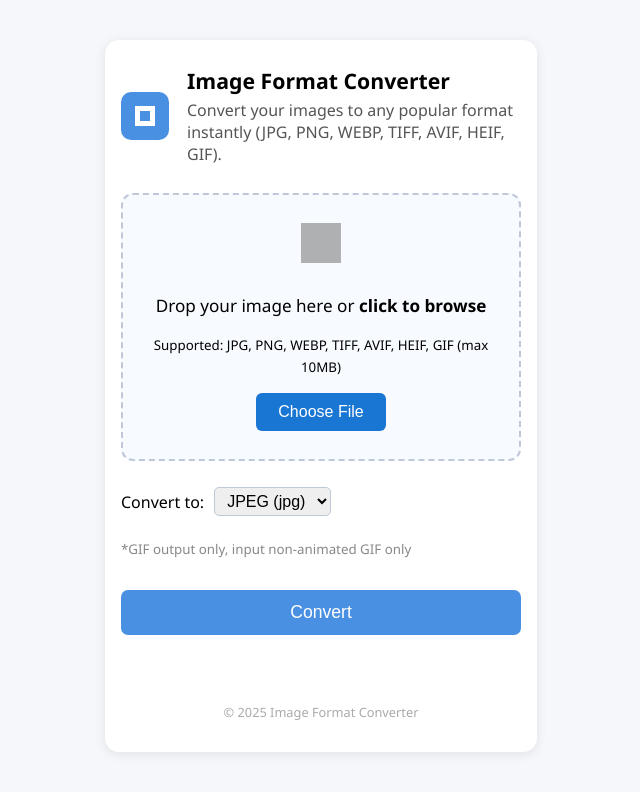
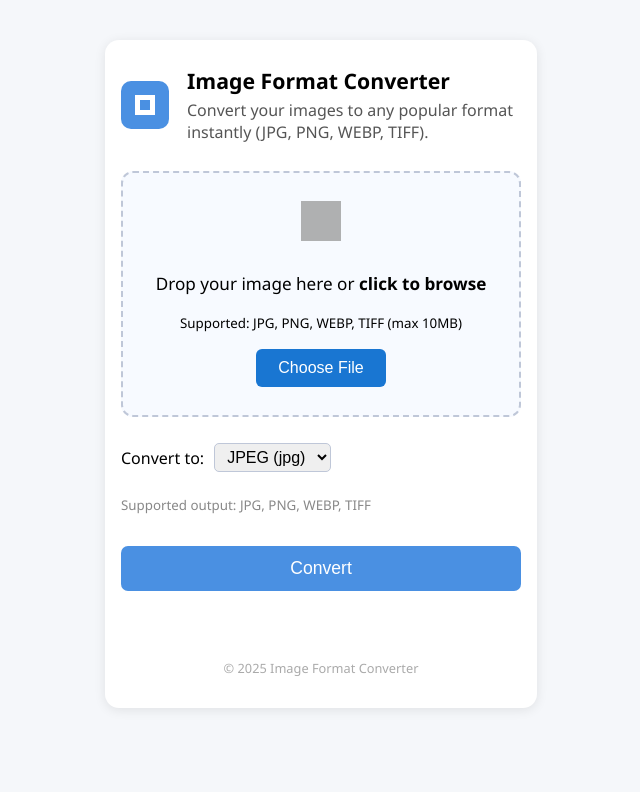
Before and after one commit to pejuangreceh5/Image-Converter-Pro-, a website: page public/index.html in a window 1280 px wide. Shown: the whole page, without its empty margins (319-959 px from the left). Drawn offline with Linux system fonts and the light colour scheme; grey boxes are pictures that could not be loaded.

Commit message:
Update index.html

```diff
--- a/public/index.html
+++ b/public/index.html
@@ -12,16 +12,16 @@
       <img src="logo.svg" alt="Image Icon" class="logo"/>
       <div>
         <h1>Image Format Converter</h1>
-        <p class="desc">Convert your images to any popular format instantly (JPG, PNG, WEBP, TIFF, AVIF, HEIF, GIF).</p>
+        <p class="desc">Convert your images to any popular format instantly (JPG, PNG, WEBP, TIFF).</p>
       </div>
     </section>
     <form id="uploadForm" enctype="multipart/form-data" class="form-section">
       <label for="fileInput" class="upload-area" id="dropArea">
-        <input type="file" id="fileInput" name="images" accept="image/jpeg,image/png,image/webp,image/avif,image/heif,image/tiff,image/gif" hidden>
+        <input type="file" id="fileInput" name="images" accept="image/jpeg,image/png,image/webp,image/tiff" hidden>
         <div class="upload-content">
           <img src="https://img.icons8.com/ios/50/000000/upload-to-cloud.png" alt="Upload" class="upload-icon"/>
           <p><span id="chooseFileText">Drop your image here or <b>click to browse</b></span></p>
-          <small>Supported: JPG, PNG, WEBP, TIFF, AVIF, HEIF, GIF (max 10MB)</small>
+          <small>Supported: JPG, PNG, WEBP, TIFF (max 10MB)</small>
         </div>
         <button type="button" id="chooseFileBtn" class="choose-btn">Choose File</button>
       </label>
@@ -29,7 +29,7 @@
         <label for="format">Convert to:</label>
         <select name="format" id="format"></select>
       </div>
-      <small style="color: #888; display:block; margin-bottom:8px;">*GIF output only, input non-animated GIF only</small>
+      <small style="color: #888; display:block; margin-bottom:8px;">Supported output: JPG, PNG, WEBP, TIFF</small>
       <button type="submit" class="convert-btn">Convert</button>
       <div id="result" class="result-box"></div>
     </form>
@@ -39,4 +39,4 @@
   </main>
   <script src="script.js"></script>
 </body>
-</html>
+  </html>
```
